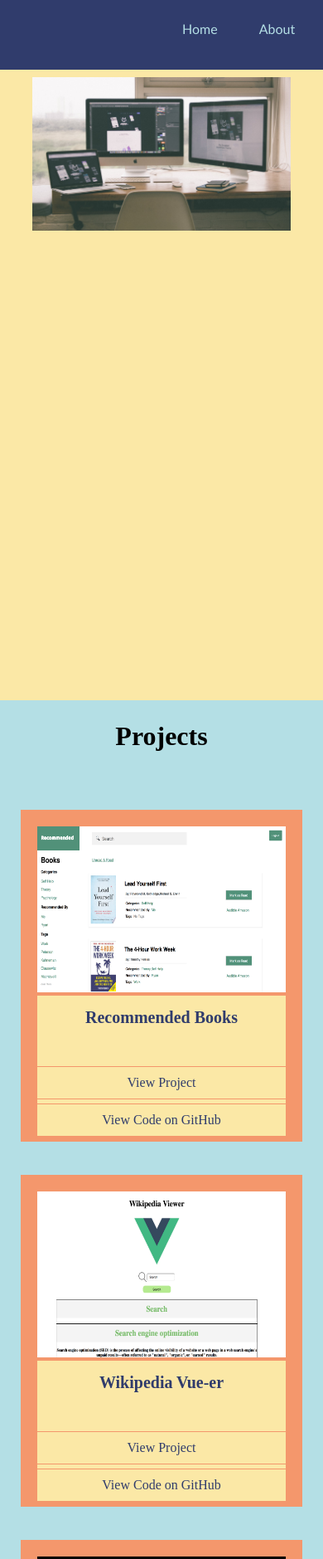
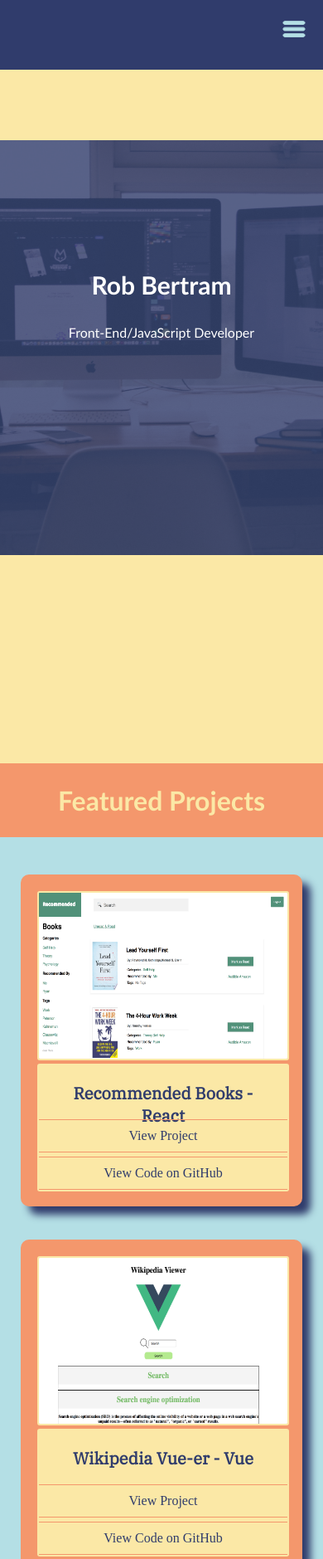
Before and after one commit to eolculnamo2/eolculnamo2.github.io, a plain HTML site: page index.html in a window 390 px wide. Shown: the top 1879 px of the page at 83% size. Drawn offline with nearby package versions, Linux system fonts and the light colour scheme.

Commit message:
additional styling

```diff
--- a/index.html
+++ b/index.html
@@ -4,21 +4,24 @@
     <meta charset="UTF-8">
     <meta name="viewport" content="width=device-width, initial-scale=1.0">
     <meta http-equiv="X-UA-Compatible" content="ie=edge">
+    <link href="https://fonts.googleapis.com/css?family=IBM+Plex+Serif" rel="stylesheet">
     <script src="https://cdn.jsdelivr.net/npm/vue"></script>
     <link rel="stylesheet" href="style.css">
     <title>Rob Bertram: Front-End Web Developer</title>
 </head>
 <body>
     <div id="app">
+        <div id="homeGo"></div>
         <header>
+            <img class="mobile-menu" src="assets/menu.svg" alt="menu">
             <ul>
-                <li>
+                <li v-on:click="scroll('homeGo')">
                     Home
                 </li>
                 <li>
                     About
                 </li>
-                <li>
+                <li v-on:click="scroll('projects')">
                     Projects
                 </li>
                 <li>
@@ -26,12 +29,26 @@
                 </li>
             </ul>
         </header>
+        <!-- home -->
         <div class="home">
-            <img class="main-img" src="assets/main.jpg" alt="main-image">
+                <div class="main-img">
+                    <div class="wrapper">
+                        <div class="text">
+                            <h3>
+                                Rob Bertram
+                            </h3>
+                            <p>
+                                Front-End/JavaScript Developer
+                            </p>
+                        </div>
+                    </div>
+                </div>
         </div>
+        <div id="projects" class="buffer bg-color1"></div>
+        <!-- projects -->
         <div class="projects">
             <h1>
-                Projects
+                Featured Projects
             </h1>
             <div class="card-box">
                 <div v-for="card in cards" class="card">
@@ -45,7 +62,7 @@
                                 View Project
                             </div></a>
                             <a target="_blank" v-bind:href="card.github"><div class="link">
-                                View Code on GitHub
+                                View Code on {{card.seeAt}}
                             </div></a>
                         </div>
                     </div>
--- a/script.js
+++ b/script.js
@@ -3,24 +3,45 @@ new Vue ({
     data: {
         cards: [
             {
-                title: "Recommended Books",
+                title: "Recommended Books - React",
                 image: "assets/bookapp.png",
                 github: "https://github.com/eolculnamo2/bookapp/",
-                view: "https://afternoon-mesa-31962.herokuapp.com/"
+                view: "https://afternoon-mesa-31962.herokuapp.com/",
+                seeAt: "GitHub"
             },
             {
-                title: "Wikipedia Vue-er",
+                title: "Wikipedia Vue-er - Vue",
                 image: "assets/wiki-vue.png",
                 github: "https://github.com/eolculnamo2/WikipediaViewer/",
-                view: "https://juniper-cormorant.glitch.me/"
-            }
-            ,
+                view: "https://juniper-cormorant.glitch.me/",
+                seeAt: "GitHub"
+            },
             {
-                title: "Git Profile Viewer",
+                title: "Git Profile Viewer - React",
                 image: "assets/git-profile.png",
                 github: "https://github.com/eolculnamo2/github-profile-viewer",
-                view: "https://future-store.glitch.me/"
+                view: "https://future-store.glitch.me/",
+                seeAt: "GitHub"
+            },
+            {
+                title: "Game of Life - React",
+                image: "assets/gol.png",
+                github: "https://codepen.io/eolculnamo2/pen/XeKXpY",
+                view: "https://codepen.io/eolculnamo2/full/XeKXpY/",
+                seeAt: "Codepen"
+            },
+            {
+                title: "Heat Map - D3",
+                image: "assets/heat-map.png",
+                github: "https://codepen.io/eolculnamo2/pen/XeqjBM",
+                view: "https://codepen.io/eolculnamo2/full/XeqjBM/",
+                seeAt: "Codepen"
             }
         ]
+    },
+    methods: {
+        scroll: function(x){
+            document.getElementById(x).scrollIntoView({behavior: "smooth", block: "start", inline: "nearest"});
+        }
     }
 })
--- a/style.css
+++ b/style.css
@@ -1,9 +1,8 @@
-/*
-#FBE8A6
-*/
 body {
     margin: 0;
+    background-color: #FBE8A6;
 }
+/* Header */
 header {
     margin: 0;
     left: 0;
@@ -32,27 +31,92 @@ header li {
 header li:hover {
     color: #D2FDFF;
 }
+.mobile-menu{
+    display: none;
+}
+@media screen and (max-width: 650px){
+    header ul{
+        display: none;
+        position: absolute;;
+        background-color: #303C6C;
+        border: 1px solid #FBE8A6;
+    }
+    .mobile-menu{
+        display: block;
+        padding: 20px;
+        width: 30px;
+        float: right;
+        cursor: pointer;
+    }
+
+}
+/* Home */
+#homeGo{
+    top: 0;
+    position: absolute;
+}
 .home {
-    height: 100vh;
+    margin-top: 20vh;
+    height: 80vh;
     width: 100vw;
     background-color: #FBE8A6;
 }
+.home .wrapper {
+    background-color:rgba(48,60,108,.8);
+    z-index: 1;
+    height: 500px;
+    width: 100%;
+}
+.home .text{
+    z-index: 5;
+    color: white;
+    text-align: center;
+    font-family: 'Trebuchet MS', 'Lucida Sans Unicode', 'Lucida Grande', 'Lucida Sans', Arial, sans-serif;
+    padding-top: 15vh;
+}
+.home .text h3 {
+    font-size: 30px;
+}
 .home .main-img {
-    width: 80vw;
+    background: url('assets/main.jpg');
+    background-size: cover;
+    background-position: center;
+    width: 900px;
+    height: 500px;
     display: block;
     margin: auto;
-    padding-top: 11vh;
 }
-
+.buffer {
+    margin: 0;
+    padding: 0;
+    height: 9vh;
+}
+.bg-color1 {
+    background-color: #FBE8A6;
+}
+@media screen and (max-width: 900px){
+    .home .main-img {
+        width: 650px;
+    }
+}
+@media screen and (max-width: 650px){
+    .home .main-img {
+        max-width: 100vw;
+    }
+}
+/* Projects */
 .projects {
-    min-height: 90vh;
+    min-height: 100vh;
     width: 100vw;
     background-color: #B4DFE5;
 }
 .projects h1 {
     text-align: center;
+    background-color: #F4976C;
+    color: #FBE8A6;
     margin: 0;
     padding: 25px;
+    font-family: 'Trebuchet MS', 'Lucida Sans Unicode', 'Lucida Grande', 'Lucida Sans', Arial, sans-serif;
 }
 .card-box {
     display: flex;
@@ -73,23 +137,30 @@ header li:hover {
     height: 400px;
     background-color: #F4976C;
     border-color: 2px solid black;
+    box-shadow: 10px 10px 10px #303C6C;
+    border-radius: 10px;
 }
 .info-card{
     background-color: #FBE8A6;
     width: 100%;
-    height: 170px;
+    height: 150px;
     position: relative;
+    border: 2px solid #FBE8A6;
+    border-radius: 3px;
 }
 .img-card{
     width: 100%;
     height: 200px;
+    border: 2px solid #FBE8A6;
+    border-radius: 3px;
 }
 .title-card {
     font-weight: 600;
-    padding: 15px;
+    padding: 20px;
     font-size: 20px;
     color: #303C6C;
     text-align: center;
+    font-family: 'IBM Plex Serif', serif;
 }
 .link {
     border-top: 1px solid #F4976C;
```
Also changed, not shown: assets/gol.png (added), assets/hamburger.png (added), assets/heat-map.png (added), assets/menu.svg (added), 2 other files.
